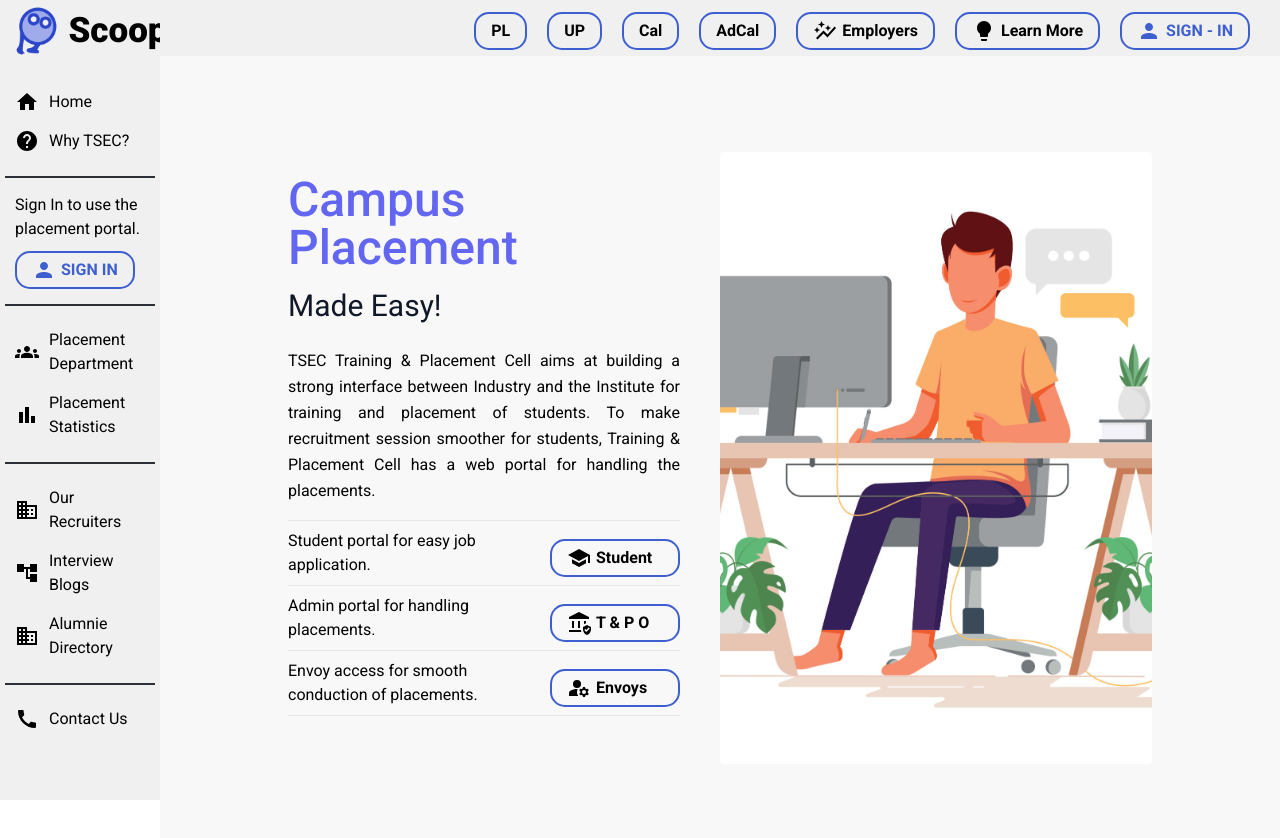
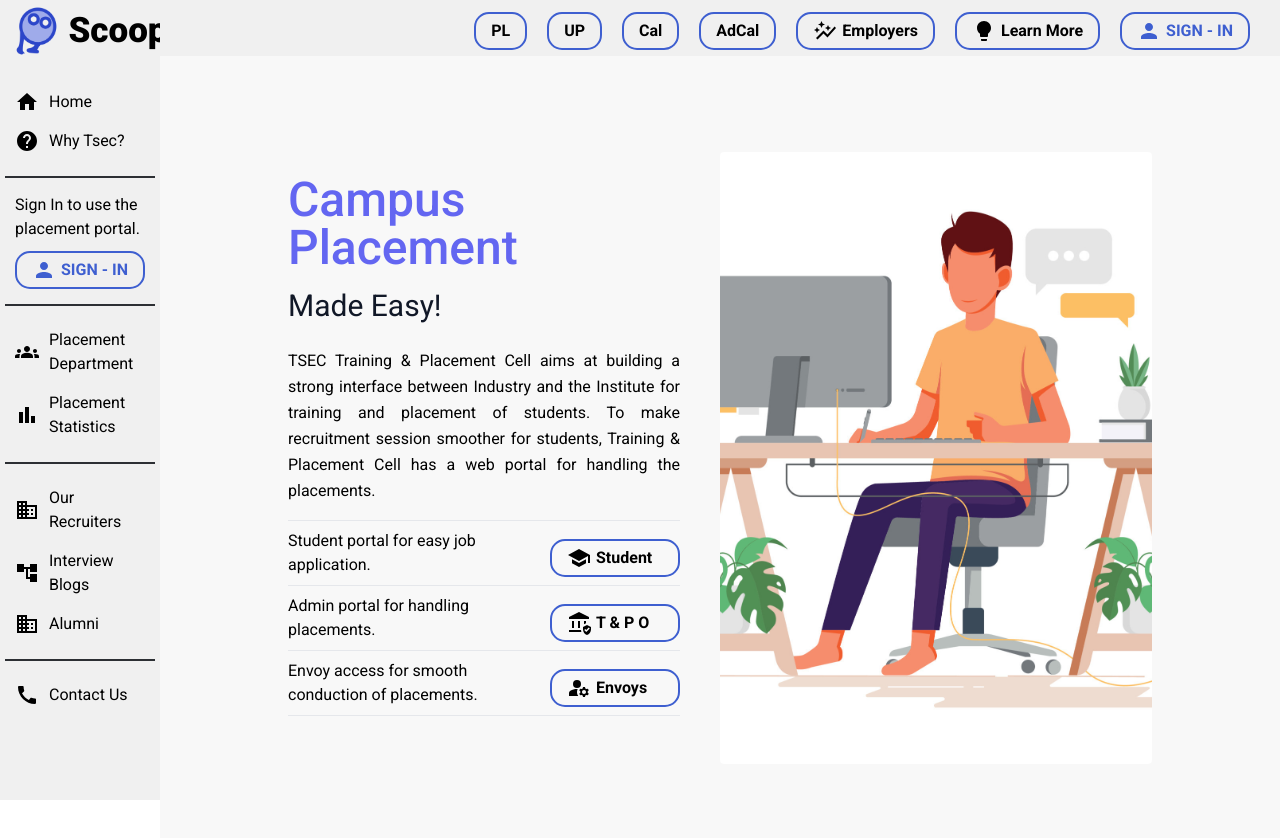
Before and after one commit to shreyanzjain/scoop-mern, a React (Vite) app in the folder frontend/: page / in a window 1280 px wide. Shown: the top 838 px of the page. Built offline with nearby package versions, Linux system fonts and the light colour scheme.

Commit message:
Landing Page - Navigation without routes using useState

```diff
--- a/frontend/src/App.jsx
+++ b/frontend/src/App.jsx
@@ -40,7 +40,7 @@ const App = () => {
     <>
       <Routes>
         <Route path="/" element={<LandingPage />}>
-          <Route index element={<Home />} />
+          {/* <Route index element={<Home />} />
           <Route path="home" element={<Home />} />
           <Route path="whytsec" element={<Why_tsec />} />
           <Route path="login" element={<Signup_Login />} />
@@ -51,7 +51,7 @@ const App = () => {
           <Route path="OurRecruiters" element={<OurRecruiters />} />
           <Route path="CollegeEnvoys" element={<CollegeEnvoys />} />
           <Route path="InterviewBlogs" element={<InterviewBlogs />} />
-          <Route path="Alumnie" element={<Alumnie />} />
+          <Route path="Alumnie" element={<Alumnie />} /> */}
         </Route>
 
         <Route path="placement-cell" element={<Placement />}></Route>
--- a/frontend/src/components/landing/LandingPage.jsx
+++ b/frontend/src/components/landing/LandingPage.jsx
@@ -1,36 +1,70 @@
+import React, { useState } from "react";
+
 import styled from "styled-components";
 import Menu from "./Menu"; //comment
 import Navbar from "./Navbar";
 import Home from "./Home";
-import Why_tsec  from "./Why_tsec";
+import Why_tsec from "./Why_tsec";
 import OurRecruiters from "./OurRecruiters";
 import Signup_Login from "./Signup_Login";
 import PlacementStats from "./PlacementStats";
 import ForgotPassword from "./ForgotPassword";
-
+import CollegeEnvoys from "./CollegeEnvoys";
+import InterviewBlogs from "./InterviewBlogs";
+import Alumnie from "./Alumnie";
+import ContactUs from "./ContactUs";
 import { Routes, Route, Outlet } from "react-router-dom";
-
 
 const Container = styled.div`
   display: flex;
 `;
 
 const Main = styled.div`
-  flex:7
+  flex: 7;
 `;
 
+const componentsMap = {
+  Home,
+  Why_tsec,
+  OurRecruiters,
+  Signup_Login,
+  PlacementStats,
+  ForgotPassword,
+  CollegeEnvoys,
+  InterviewBlogs,
+  Alumnie,
+  ContactUs
+}
 
-function LandingPage() {
+// function LandingPage() {
+
+//   return (
+//     <Container>
+//     <Menu/>
+//     <Main>
+//       <Navbar/>
+//       <Outlet />
+//     </Main>
+//   </Container>
+//   )
+// }
+
+// export default LandingPage
+
+const LandingPage = () => {
+  const [selectedOption, setSelectedOption] = useState("Home");
+
+  const SelectedComponent = componentsMap[selectedOption];
 
   return (
     <Container>
-    <Menu/>
+    <Menu setSelectedOption={setSelectedOption}/>
     <Main>
       <Navbar/>
-      <Outlet />
+      <SelectedComponent />
     </Main>
   </Container>
-  )
-}
+  );
+};
 
-export default LandingPage
+export default LandingPage;
--- a/frontend/src/components/landing/Menu.jsx
+++ b/frontend/src/components/landing/Menu.jsx
@@ -70,70 +70,88 @@ const Button = styled.button`
     align-items: center;
     gap: 5px;
 `
-const Menu = () => {
+const Menu = ({ setSelectedOption }) => {
+
+    const handleItemClick = (option) => {
+        setSelectedOption(option);
+    };
+
   return (
     <Container>
       <Wrapper>
-
         <Logo>
-                <Img src={vTube}/>
+          <Img src={vTube} />
           Scoop
         </Logo>
 
         <Item>
-                <HomeIcon/>
-                <NavLink to="/home">Home</NavLink>
+          <HomeIcon />
+          <span onClick={() => handleItemClick("Home")}>Home</span>
         </Item>
 
         <Item>
-                <HelpIcon/>
-                <NavLink to="/whytsec">Why TSEC?</NavLink>
+          <HelpIcon />
+          <span onClick={() => handleItemClick("Why_tsec")}>Why Tsec?</span>
         </Item>
 
-            <Hr/>
+        <Hr />
 
         <Login>
           Sign In to use the placement portal.
-                <Button><PersonIcon/><NavLink to="/login">SIGN IN</NavLink></Button>
+          <Button>
+            <PersonIcon />
+            <span onClick={() => handleItemClick("Signup_Login")}>
+              SIGN - IN
+            </span>
+          </Button>
         </Login>
 
-            <Hr/>
+        <Hr />
 
         <Item>
-                <GroupsIcon/>
-                <NavLink to="/CollegeEnvoys">Placement Department</NavLink>
-            </Item>
-
-            <Item >
-                <BarChartIcon/>
-                <NavLink to="/PlacementStats">Placement Statistics</NavLink>
-            </Item>
-
-            <Hr/>
-
-            <Item>
-                <BusinessIcon/>
-                <NavLink to="/OurRecruiters">Our Recruiters</NavLink>
+          <GroupsIcon />
+          <span onClick={() => handleItemClick("CollegeEnvoys")}>
+            Placement Department
+          </span>
         </Item>
 
         <Item>
-            <AccountTreeIcon/>
-            <NavLink to="/InterviewBlogs">Interview Blogs</NavLink>
+          <BarChartIcon />
+          <span onClick={() => handleItemClick("PlacementStats")}>
+            Placement Statistics
+          </span>
+        </Item>
+
+        <Hr />
+
+        <Item>
+          <BusinessIcon />
+          <span onClick={() => handleItemClick("OurRecruiters")}>
+            Our Recruiters
+          </span>
         </Item>
 
         <Item>
-            <BusinessIcon/> <NavLink to="/Alumnie">Alumnie Directory</NavLink>
-            </Item>
-            <Hr/>
-            <Item>
-            <CallIcon/>
-            <NavLink to="/ContactUs">Contact Us</NavLink>
+          <AccountTreeIcon />
+          <span onClick={() => handleItemClick("InterviewBlogs")}>
+            Interview Blogs
+          </span>
         </Item>
 
+        <Item>
+          <BusinessIcon />
+          <span onClick={() => handleItemClick("Alumnie")}>Alumni</span>
+        </Item>
+        <Hr />
+        <Item>
+          <CallIcon />
+          <span onClick={() => handleItemClick("ContactUs")}>
+            Contact Us
+          </span>
+        </Item>
       </Wrapper>
     </Container>
-
-  )
+  );
 }
 
 export default Menu
```
Lines whose indentation alone changed are shown as unchanged.
